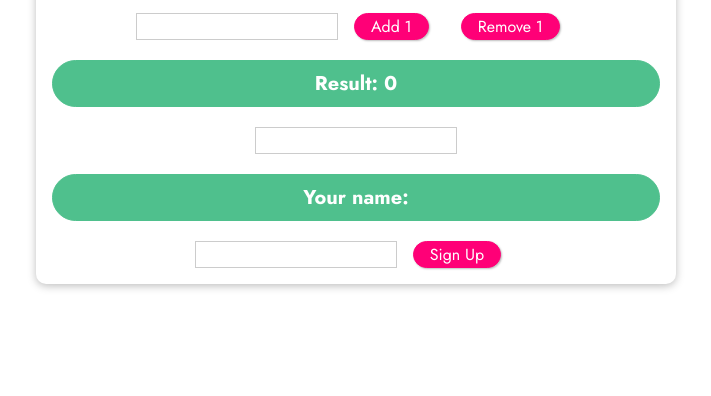
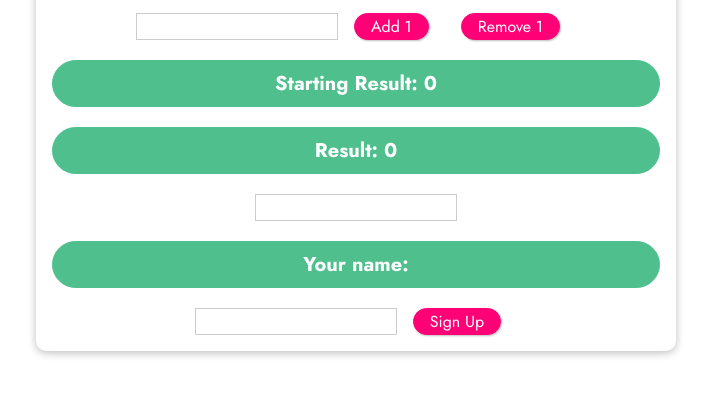
Before and after one commit to raviwu/vuejs-playground, a plain HTML site: page basics-03-events-starting-code/index.html in a window 1280 px wide. Shown: the part 286-682 px from the top of the page, without its empty margins (284-995 px from the left). Drawn offline with nearby package versions, Linux system fonts and the light colour scheme.

Commit message:
v-once for one-time interpolation

```diff
--- a/basics-03-events-starting-code/index.html
+++ b/basics-03-events-starting-code/index.html
@@ -20,6 +20,7 @@
         <input type="text" v-on:input="setNum">
         <button v-on:click="add">Add {{ num }}</button>
         <button v-on:click="remove">Remove {{ num }}</button>
+        <p v-once>Starting Result: {{ counter }}</p>
         <p>Result: {{ counter }}</p>
         <input type="text" v-on:input="setName($event, 'Wu')" v-on:keyup.enter="confirmName">
         <p>Your name: {{ confirmedName }}</p>
```
